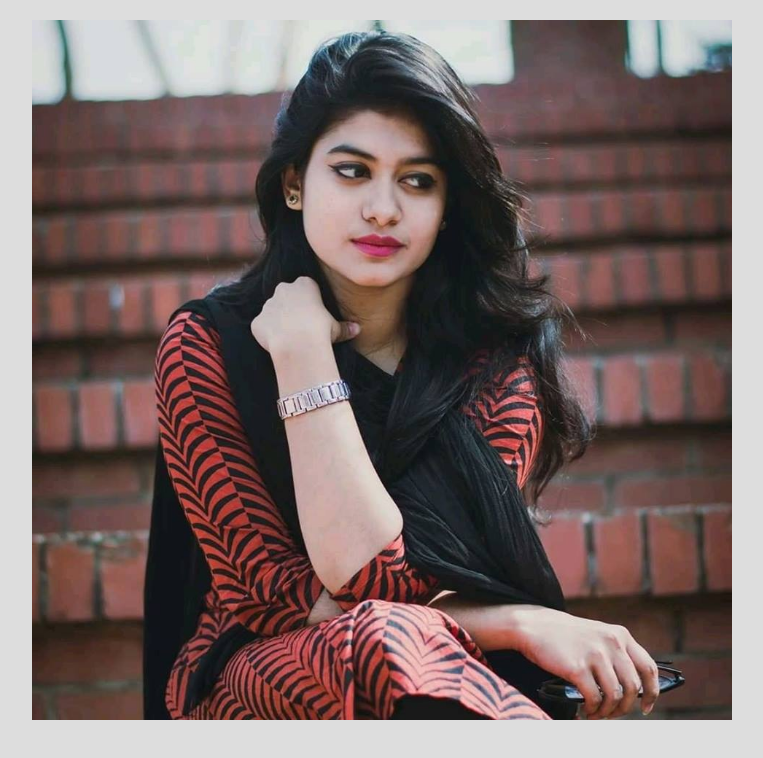
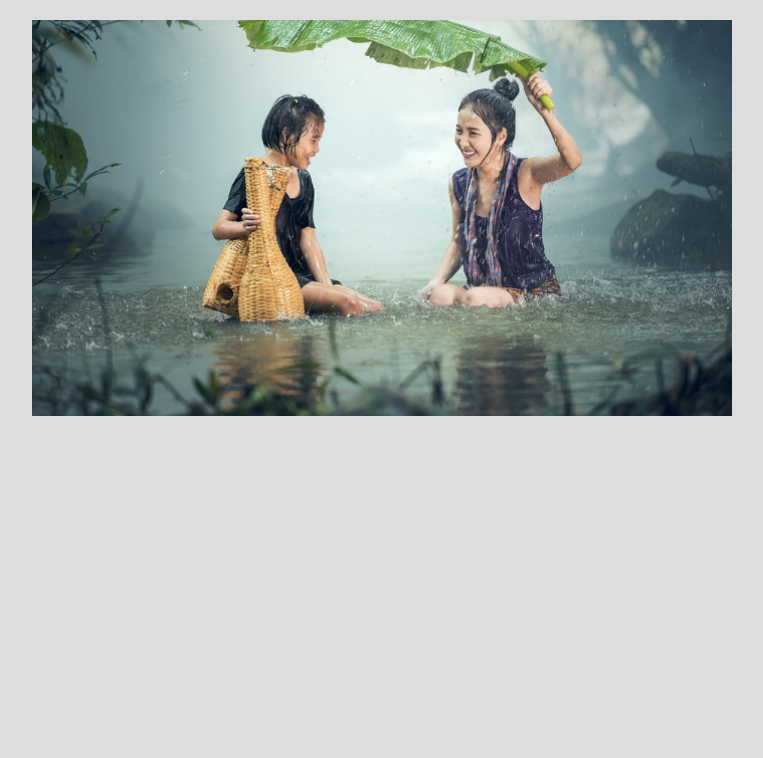
Before and after one commit to TusherEmran/marketing, a plain HTML site: page index.html in a window 1280 px wide. Shown: the whole page, without its empty margins (258-1021 px from the left). Drawn offline with Linux system fonts and the light colour scheme.

Commit message:
Update index.html

```diff
--- a/index.html
+++ b/index.html
@@ -31,7 +31,7 @@
     <div class="container-fluid">
         <div class="container" style="margin:0 auto;">
             <div class="row">
-                <div clas="col-md-4"><a href="https://www.fiverr.com/share/P24xxx"><img src="54729014_119531685866124_4732698023367278592_n.jpg" alt=""></a></div>
+                <div clas="col-md-4"><a href="https://www.fiverr.com/share/P24xxx"><img src="Screensbhhot (1).png""></a></div>
             </div>
         </div>
     </div>
```
